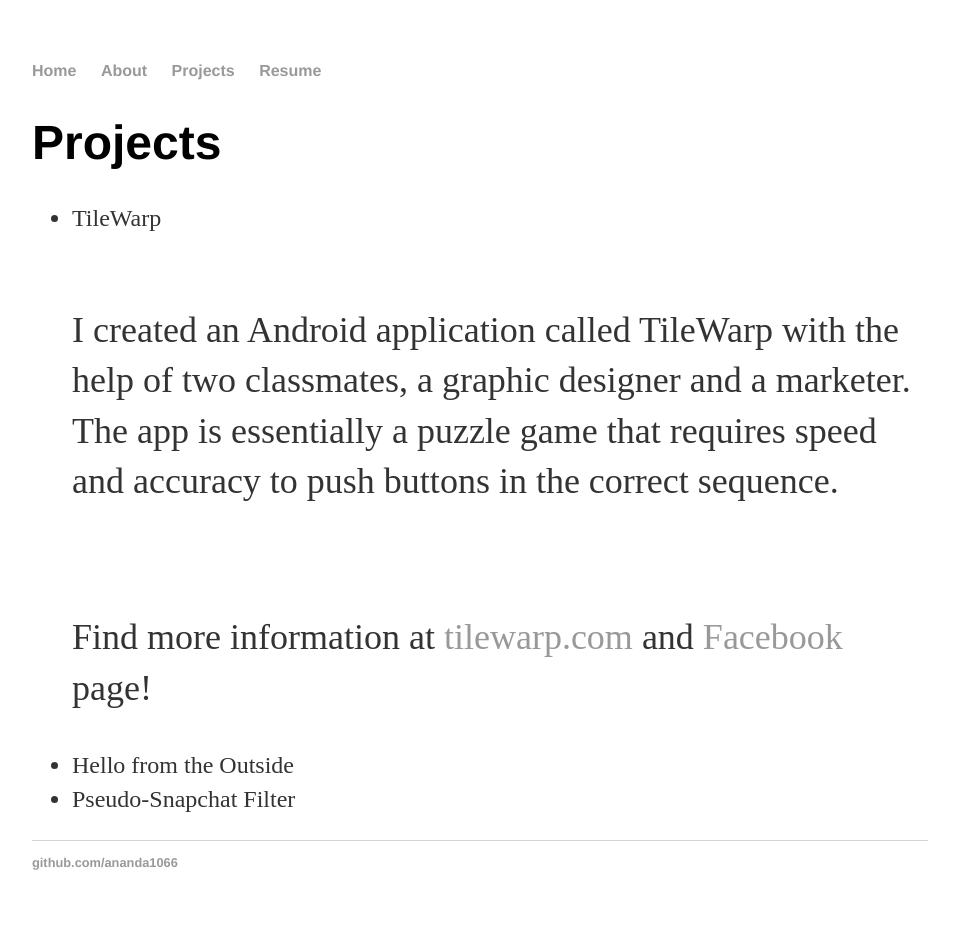
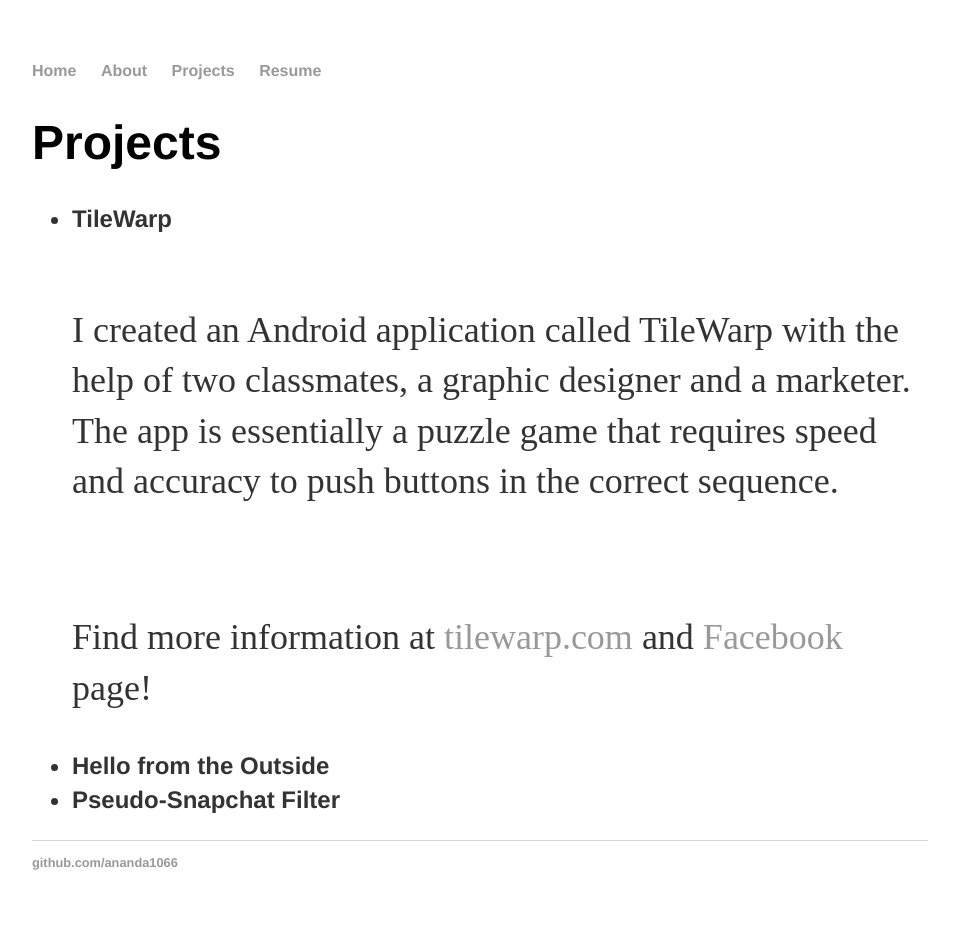
Before and after one commit to ananda1066/personalWebsite1, a Jekyll site: the page built from projects/index.html, in a window 1280 px wide. Shown: the whole page, without its empty margins (160-1119 px from the left). Built offline with Jekyll 4.4.1, drawn with Linux system fonts in a browser that asks for light colours.

Commit message:
Update main.css

```diff
--- a/css/main.css
+++ b/css/main.css
@@ -27,3 +27,9 @@
 .cv address, .cv .download { font-family: 'Helvetica', 'Arial', 'Sans-Serif'; }
 .cv address, .cv p { font-size: 1.2em; }
 .cv .download { float: right; font-size: .8em; text-transform: uppercase; }
+
+/* Projects */
+.project-names{
+  font-family:'Helvetica';
+  font-weight:bold;
+}
```
